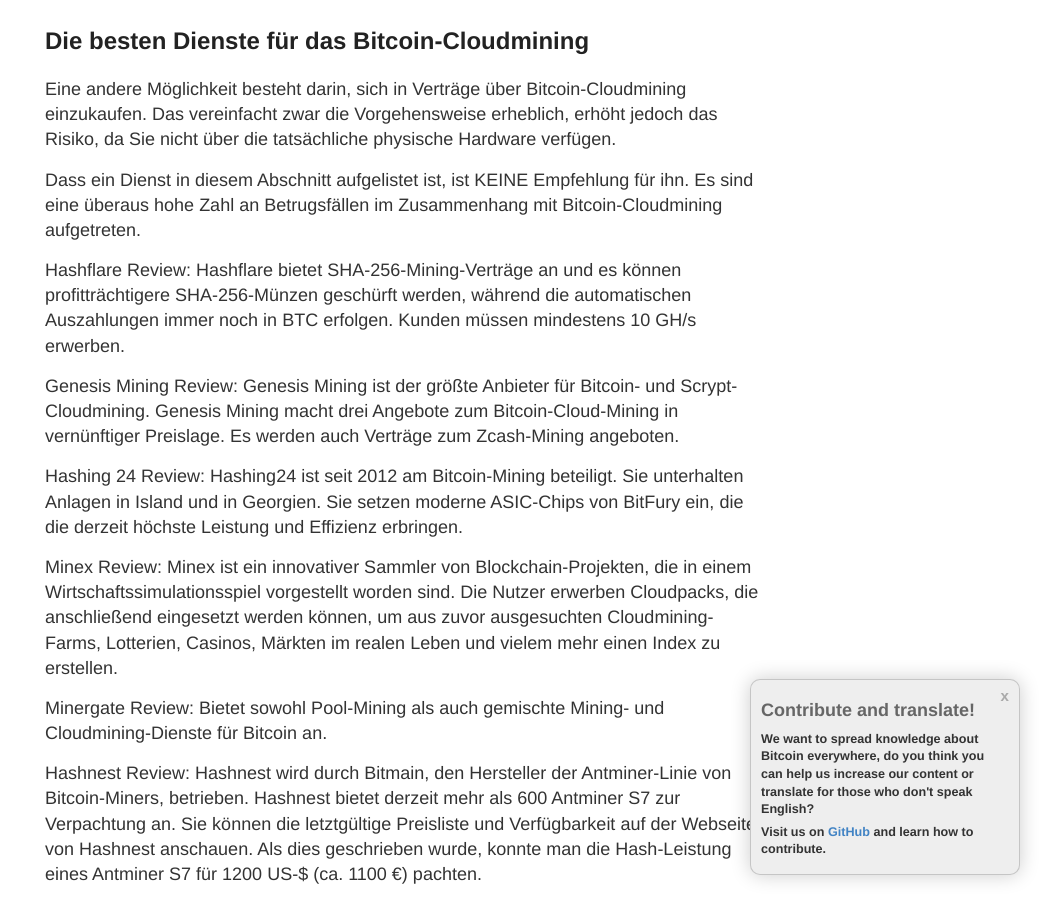
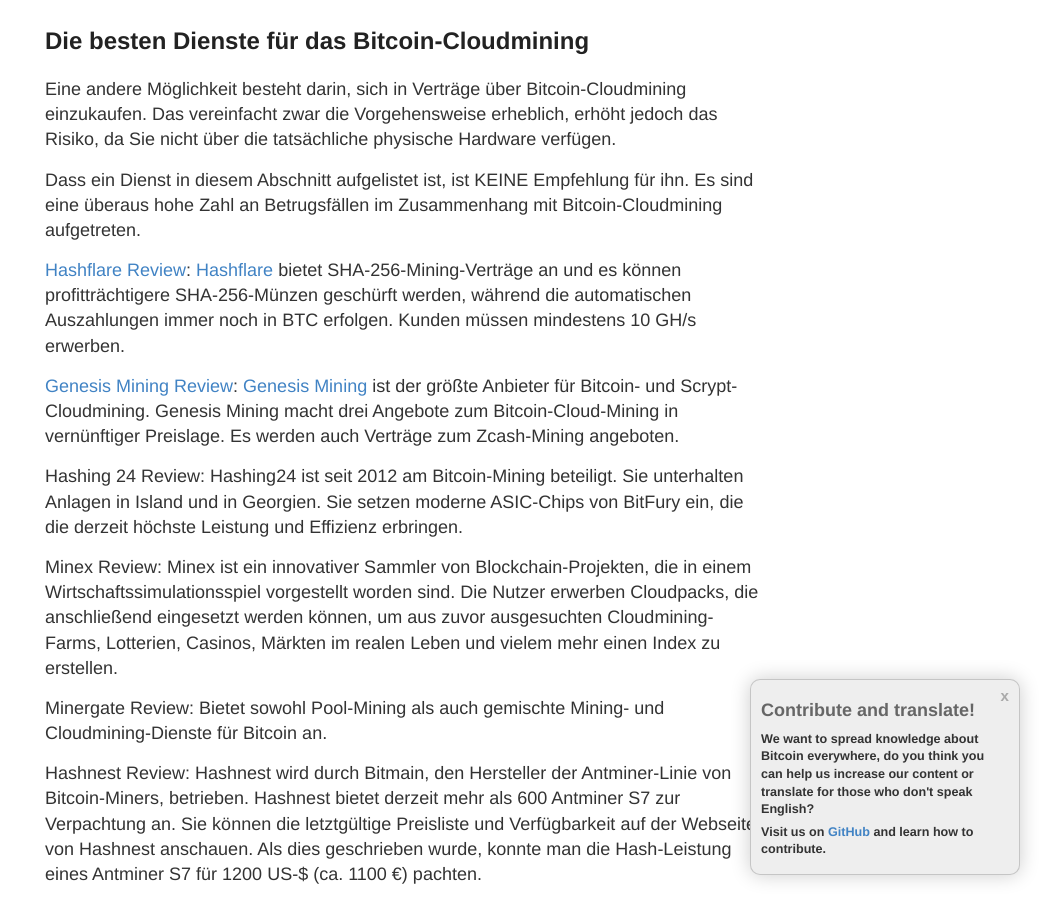
Before and after one commit to vesk4000/bm, a Jekyll site: the page built from translations/gettingstarted/de-getting-started.md, in a window 1280 px wide and 900 px high, scrolled down 1494 px. Shown: the whole window, without its empty margins (235-1280 px from the left). Built offline with Jekyll 4.4.1, drawn with Linux system fonts in a browser that asks for light colours; nearby versions of some CDN libraries; comment, search, counter and statistics services are not loaded; part of the change alters nothing that is shown; some of the changed text lies outside the part shown.

```diff
--- a/translations/gettingstarted/de-getting-started.md
+++ b/translations/gettingstarted/de-getting-started.md
@@ -9,7 +9,7 @@ published: true
 
 Sie werden erfahren, (1) wie das Bitcoin-Mining funktioniert, (2) wie man beginnt, Bitcoins zu schürfen, (3) welches die beste Software für das Bitcoin-Mining ist, (4) welches die beste Hardware für das Bitcoin-Mining ist, (5) wo Sie die besten Pools zum Bitcoin-Mining finden und (6) wie Sie Ihre Bitcoin-Einkünfte optimieren.
 
-Bitcoin-Mining ist zwar schwierig auf profitable Weise zu betreiben , aber wenn Sie es versuchen, ist dieser  Bitcoin-Miner  evtl. ein guter Versuch.
+<a href="/bitcoin-mining-its-about-solving-problems-27/">Bitcoin-Mining</a> ist zwar schwierig auf profitable Weise zu betreiben , aber wenn Sie es versuchen, ist dieser  <a href="/avalon-nano-3-usb-bitcoin-miner-review/">Bitcoin-Miner</a>  evtl. ein guter Versuch.
 
 <h2>Wie das Bitcoin-Mining funktioniert</h2>
 
@@ -33,9 +33,9 @@ Eine andere Möglichkeit besteht darin, sich in Verträge über Bitcoin-Cloudmin
 
 Dass ein Dienst in diesem Abschnitt aufgelistet ist, ist KEINE Empfehlung für ihn. Es sind eine überaus hohe Zahl an Betrugsfällen im Zusammenhang mit Bitcoin-Cloudmining aufgetreten.
 
-Hashflare Review: Hashflare bietet SHA-256-Mining-Verträge an und es können profitträchtigere SHA-256-Münzen geschürft werden, während die automatischen Auszahlungen immer noch in BTC erfolgen. Kunden müssen mindestens 10 GH/s erwerben.
+<a href="/hashflare-cloud-mining-review/">Hashflare Review</a>: <a href="http://geni.us/hashflare">Hashflare</a> bietet SHA-256-Mining-Verträge an und es können profitträchtigere SHA-256-Münzen geschürft werden, während die automatischen Auszahlungen immer noch in BTC erfolgen. Kunden müssen mindestens 10 GH/s erwerben.
 
-Genesis Mining Review: Genesis Mining ist der größte Anbieter für Bitcoin- und Scrypt-Cloudmining. Genesis Mining macht drei Angebote zum Bitcoin-Cloud-Mining in vernünftiger Preislage. Es werden auch Verträge zum  Zcash-Mining  angeboten.
+<a href="/genesis-mining-review/">Genesis Mining Review</a>: <a href="http://geni.us/genesismining">Genesis Mining</a> ist der größte Anbieter für Bitcoin- und Scrypt-Cloudmining. Genesis Mining macht drei Angebote zum Bitcoin-Cloud-Mining in vernünftiger Preislage. Es werden auch Verträge zum  Zcash-Mining  angeboten.
 
 Hashing 24 Review: Hashing24 ist seit 2012 am Bitcoin-Mining beteiligt. Sie unterhalten Anlagen in Island und in Georgien. Sie setzen moderne ASIC-Chips von BitFury ein, die die derzeit höchste Leistung und Effizienz erbringen.
 
```
